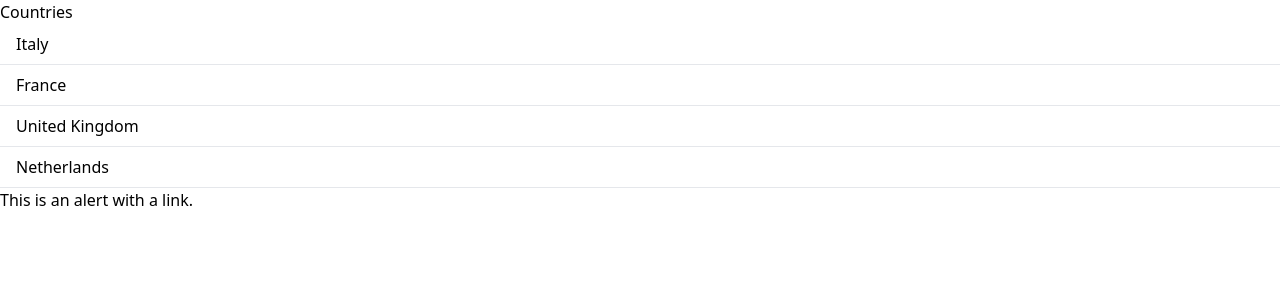
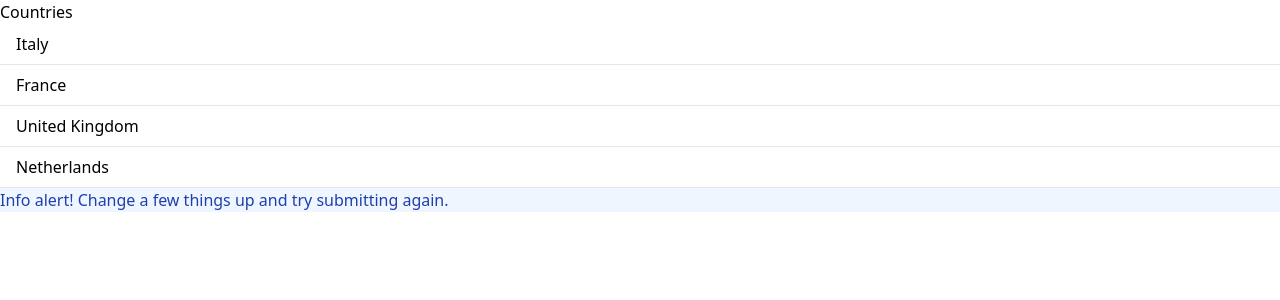
Before and after one commit to 199ocero/mosh-react, a React (Vite) app: page / in a window 1280 px wide. Shown: the top 300 px of the page. Built offline with nearby package versions, Linux system fonts and the light colour scheme.

Commit message:
added alert reusable component

```diff
--- a/src/App.tsx
+++ b/src/App.tsx
@@ -10,11 +10,10 @@ function App() {
           <ListGroup items={items} heading="Countries" />
         </div>
         <div>
-          <Alert>
-            This is an alert with a{" "}
-            <a className="underline" href="#">
-              link.
-            </a>
+          <Alert alertType="info">
+            <span>
+              Info alert! Change a few things up and try submitting again.
+            </span>
           </Alert>
         </div>
       </div>
--- a/src/components/Alert.tsx
+++ b/src/components/Alert.tsx
@@ -2,11 +2,12 @@ import { ReactNode } from "react";
 
 interface AlertProps {
   children: ReactNode;
+  alertType?: "info" | "danger" | "success" | "warning" | "dark";
 }
-export const Alert = ({ children }: AlertProps) => {
+export const Alert = ({ children, alertType }: AlertProps) => {
   return (
-    <div className="flex items-center p-4 mb-4 text-blue-800 rounded-lg bg-blue-50 dark:bg-gray-800 dark:text-blue-400">
-      <div className="text-sm font-medium">{children}</div>
+    <div className={"items-center p-4 mb-4 rounded-lg alert-" + alertType}>
+      {children}
     </div>
   );
 };
```
